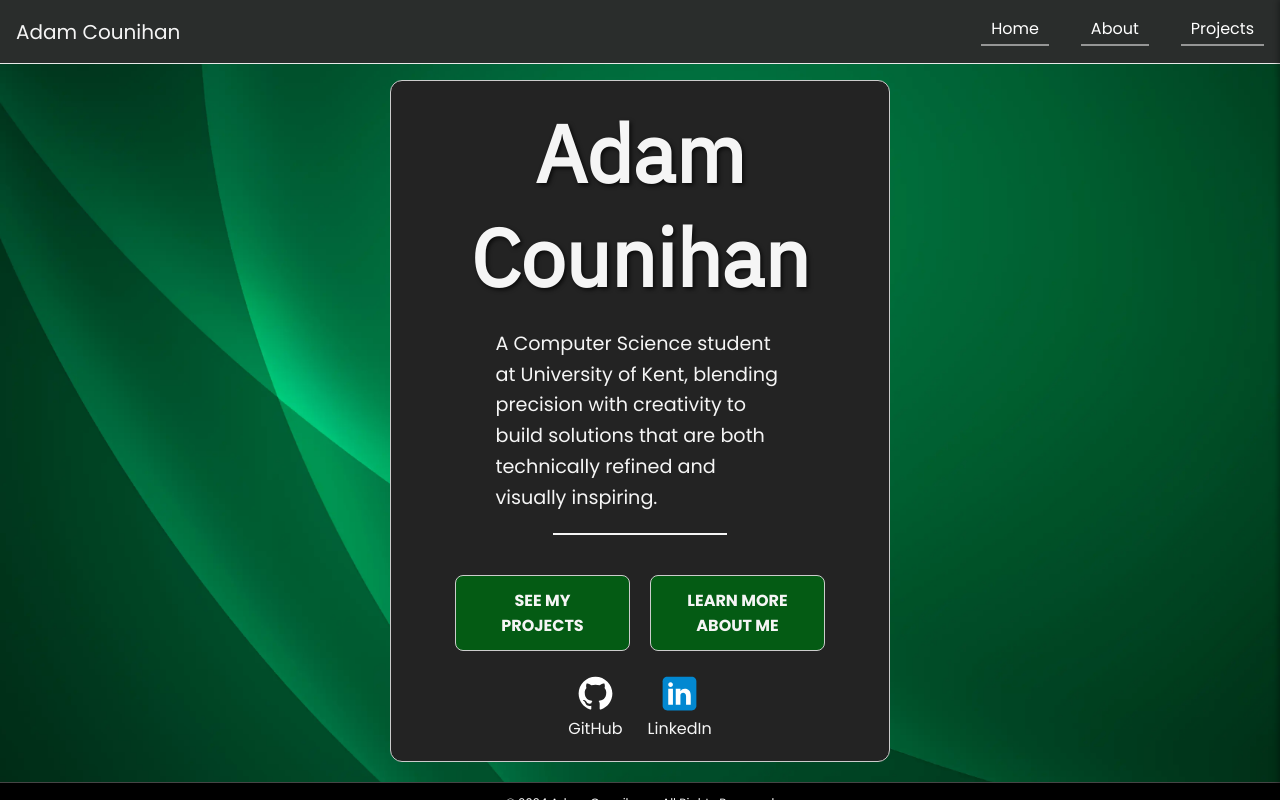
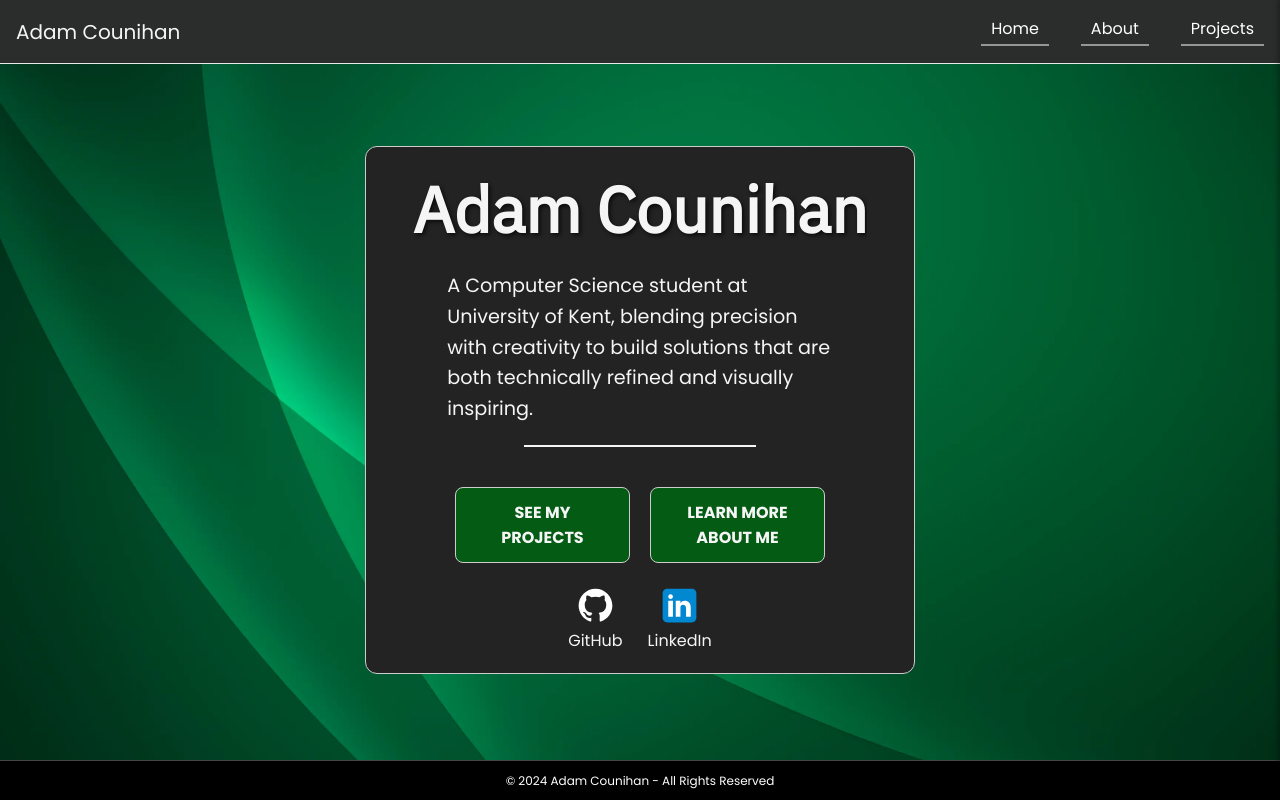
Before and after one commit to adamcounihan-dev/Portfolio-Website, a React (Vite) app: page / in a window 1280 px wide. Built offline with nearby package versions, Linux system fonts and the light colour scheme.

Commit message:
feat: minor content changes
- Navbar logo now link to home
- Minor HomeStyles adjustment

```diff
--- a/src/components/Navbar/Navbar.jsx
+++ b/src/components/Navbar/Navbar.jsx
@@ -27,7 +27,9 @@ function Navbar() {
     return (
         <nav id="navbar" className={styles.navbar}>
             <div className={styles.navLeft}>
-                <p className={styles.logo}>Adam Counihan</p>
+                <Link to="/" className={styles.logo}>
+                    Adam Counihan
+                </Link>
             </div>
             <div className={styles.navRight}>
                 <ul className={`${styles.navList} ${isMobile && isMenuOpen ? styles.menuOpen : ''}`}>
--- a/src/components/Navbar/NavbarStyles.module.css
+++ b/src/components/Navbar/NavbarStyles.module.css
@@ -17,6 +17,12 @@
     color: var(--text-color);
     padding-left: 1rem;
     cursor: default;
+    text-decoration: none;
+}
+
+.logo:hover{
+    text-decoration: underline;
+    cursor: pointer;
 }
 
 .navList {
--- a/src/pages/Home/HomeStyles.module.css
+++ b/src/pages/Home/HomeStyles.module.css
@@ -17,7 +17,7 @@
     display: flex;
     flex-direction: column;
     gap: 20px;
-    max-width: 500px;
+    width: 550px;
     padding: 20px;
     background-color: var(--container-bg-color);
     border-radius: 12px;
@@ -27,14 +27,14 @@
 }
 
 .title {
-    font-size: 5rem;
+    font-size: 4rem;
     align-self: center;
     color: var(--text-color);
     text-shadow: 2px 2px 4px rgba(0, 0, 0, 0.7);
 }
 
 .description {
-    max-width: 24ch;
+    max-width: 32ch;
     align-self: center;
     color: var(--text-color);
     font-size: 1.2rem;
@@ -113,12 +113,17 @@
 }
 
 @media screen and (max-width: 768px) {
+    .info{
+        width: auto;
+    }
+
     .title {
         font-size: 2rem;
     }
 
     .description {
         font-size: 1rem;
+        max-width: 24ch;
     }
 
     .container {
```
